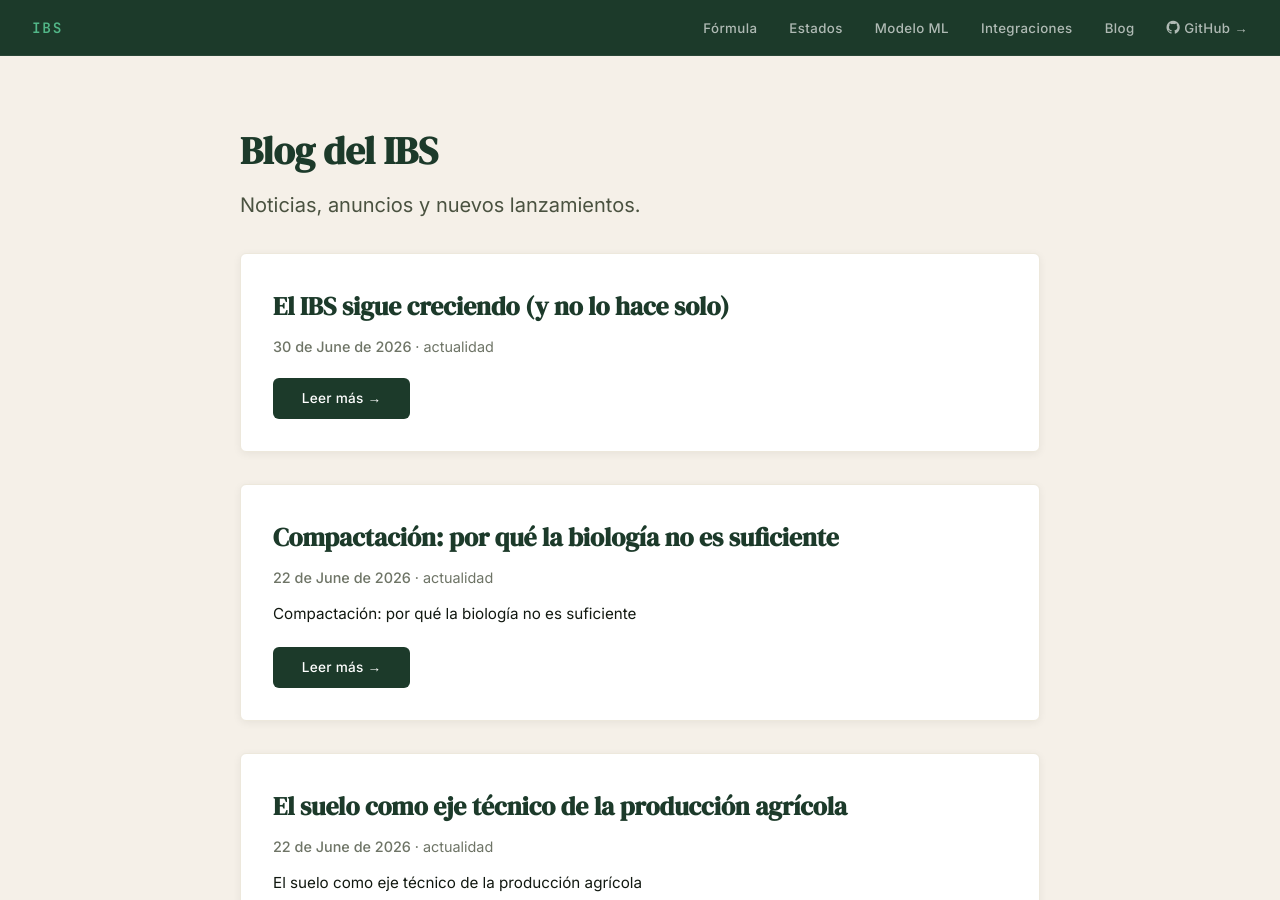
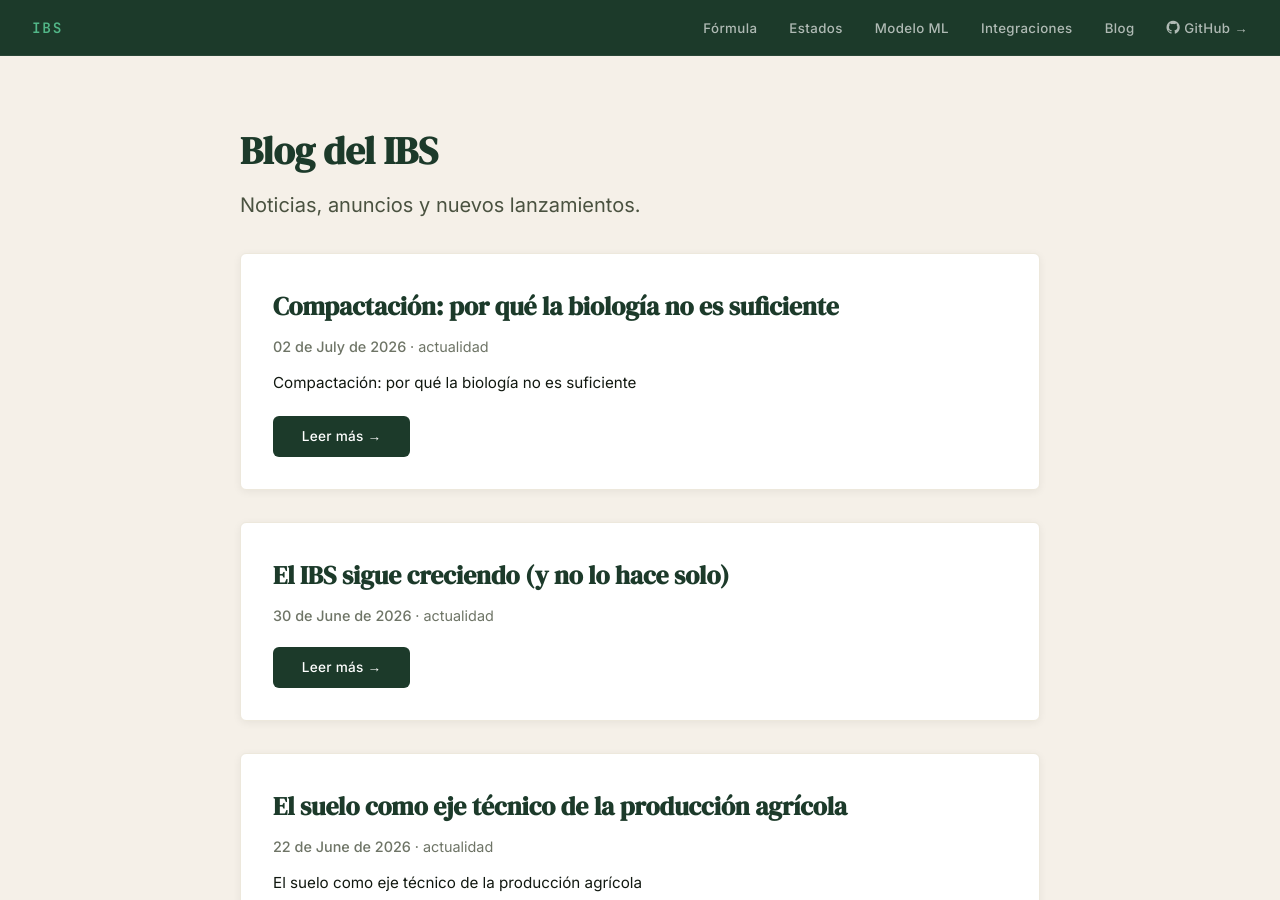
Before and after one commit to fx-biocoder/ibs, a Jekyll site: the page built from src/blog.md, in a window 1280 px wide and 900 px high. Built offline with Jekyll 4.4.1, drawn with Linux system fonts in a browser that asks for light colours.

Commit message:
fix: correccion de fecha

```diff
--- a/src/_posts/2026-07-02-compactacion-por-que-la-biologia-no-es-suficiente.md
+++ b/src/_posts/2026-07-02-compactacion-por-que-la-biologia-no-es-suficiente.md
@@ -1,7 +1,7 @@
 ---
 layout: post
 title: "Compactación: por qué la biología no es suficiente"
-date: 2026-06-22 10:00:00 -0300
+date: 2026-07-02 10:00:00 -0300
 categories: [actualidad]
 tags: [compactación, ibs, suelo, bioactividad]
 ---
```
